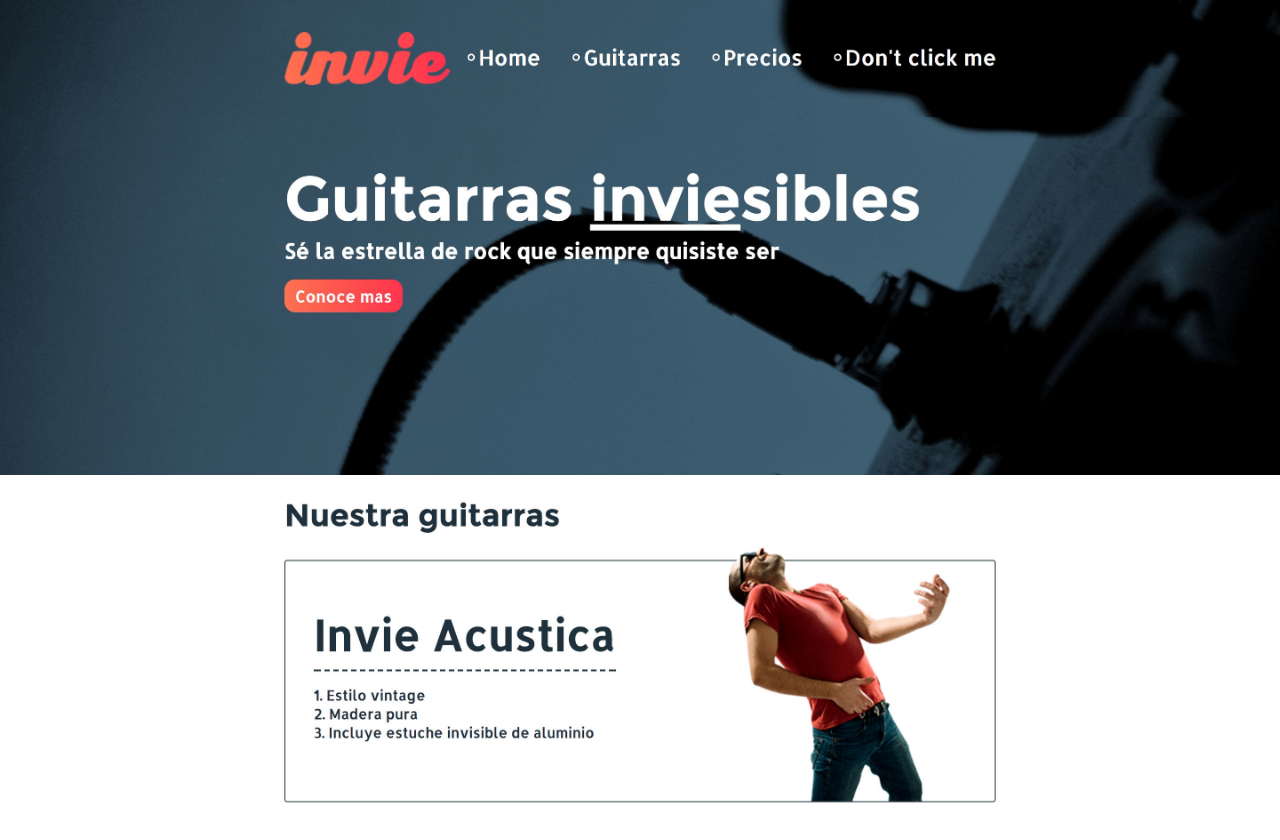
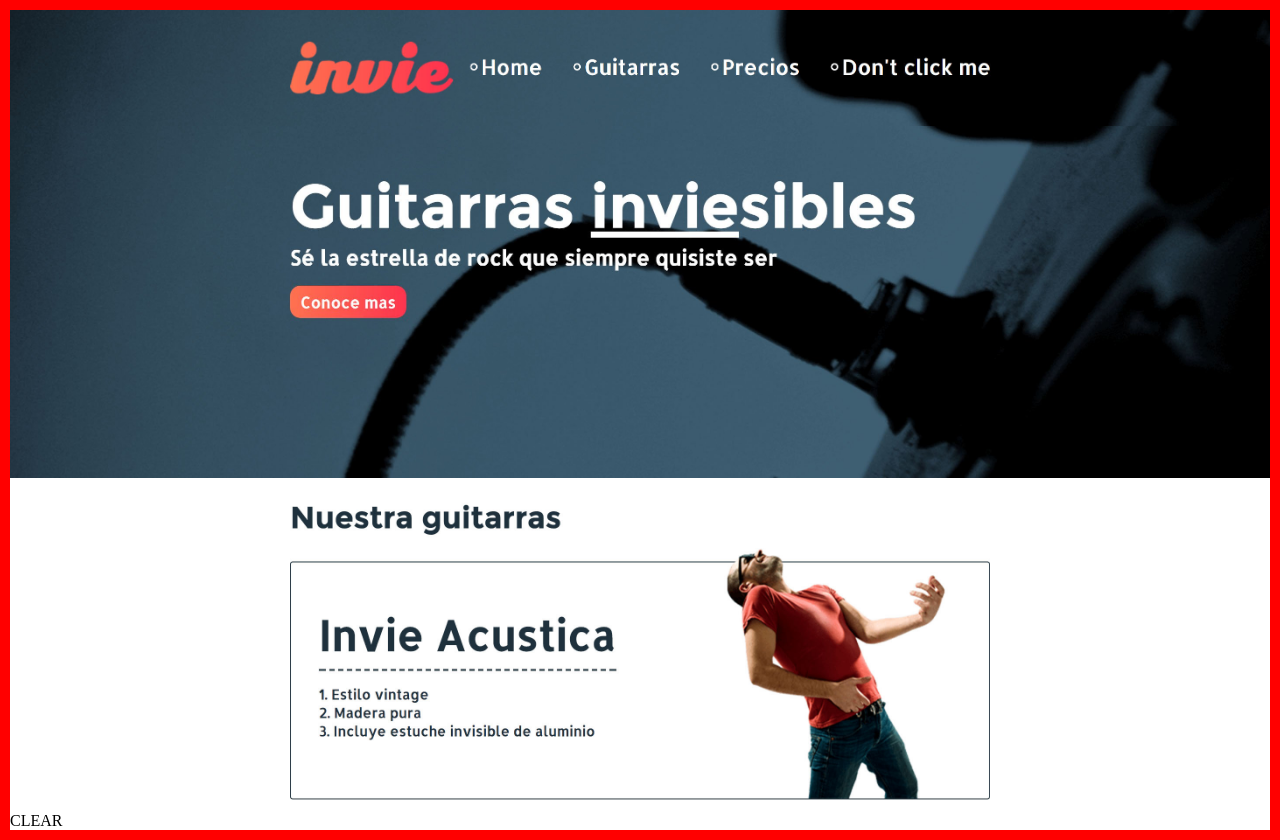
Before and after one commit to INFINITY-RUBER/invie-hig, a plain HTML site: page index.html in a window 1280 px wide. Before the commit the page ends 815 px from the top, so only its background shows below. Drawn offline with Linux system fonts and the light colour scheme.

Commit message:
hotfix 1

```diff
--- a/index.html
+++ b/index.html
@@ -5,6 +5,7 @@
       <style media="screen">
         body {
           margin: 0;
+          border: 10px solid red;
         }
         img{
           max-width: 100%;
@@ -18,4 +19,4 @@
     <img src="acustica.jpg" alt="">
 
   </body>
-</html>
+</html>CLEAR
```
